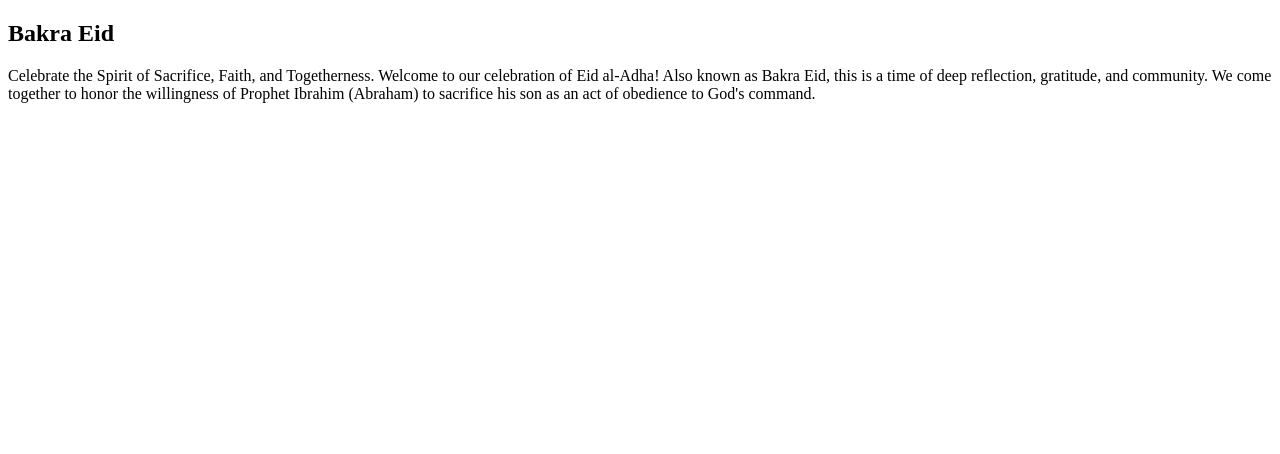
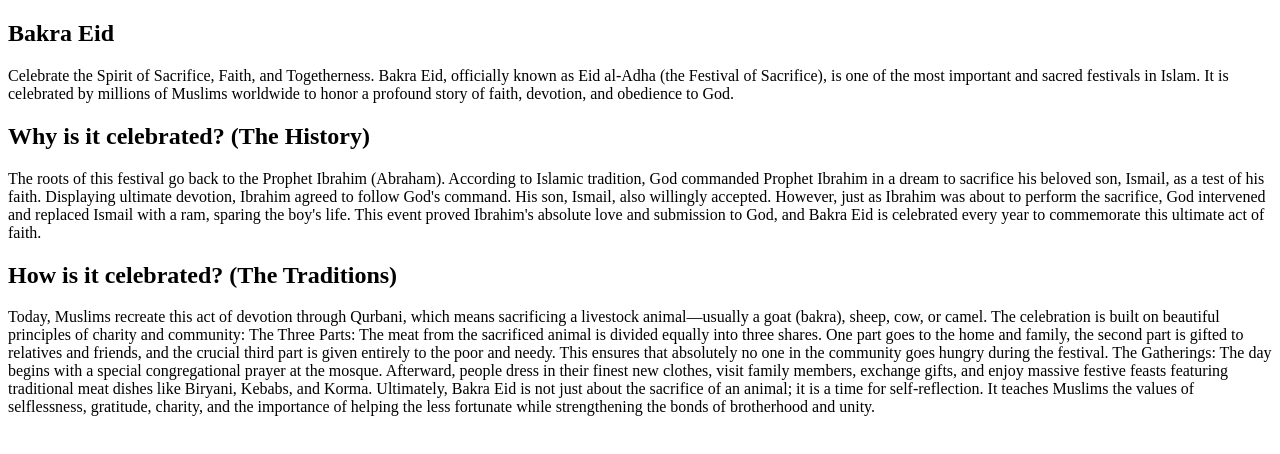
Before and after one commit to FahadBinJunaid/bakra-eid-website, a plain HTML site: page index.html in a window 1280 px wide. Drawn offline with Linux system fonts and the light colour scheme.

Commit message:
update home page

```diff
--- a/index.html
+++ b/index.html
@@ -9,12 +9,41 @@
 
 <body>
     <section>
-    <h1>Bakra Eid</h1>
-    <p>Celebrate the Spirit of Sacrifice, Faith, and Togetherness.
+        <h1>Bakra Eid</h1>
+        <p>Celebrate the Spirit of Sacrifice, Faith, and Togetherness.
+            Bakra Eid, officially known as Eid al-Adha (the Festival of Sacrifice), is one of the most important and
+            sacred festivals in Islam. It is celebrated by millions of Muslims worldwide to honor a profound story of
+            faith, devotion, and obedience to God.</p>
+    </section>
+    <section>
+        <h2>Why is it celebrated? (The History)</h2>
+        <p>The roots of this festival go back to the Prophet Ibrahim (Abraham). According to Islamic tradition, God
+            commanded Prophet Ibrahim in a dream to sacrifice his beloved son, Ismail, as a test of his faith.
+            Displaying ultimate devotion, Ibrahim agreed to follow God's command. His son, Ismail, also willingly
+            accepted. However, just as Ibrahim was about to perform the sacrifice, God intervened and replaced Ismail
+            with a ram, sparing the boy's life. This event proved Ibrahim's absolute love and submission to God, and
+            Bakra Eid is celebrated every year to commemorate this ultimate act of faith.</p>
+    </section>
+    <section>
+        <h2>How is it celebrated? (The Traditions)</h2>
+        <p>Today, Muslims recreate this act of devotion through Qurbani, which means sacrificing a livestock
+            animal—usually a goat (bakra), sheep, cow, or camel.
 
-        Welcome to our celebration of Eid al-Adha! Also known as Bakra Eid, this is a time of deep reflection,
-        gratitude, and community. We come together to honor the willingness of Prophet Ibrahim (Abraham) to sacrifice
-        his son as an act of obedience to God's command.</p>
+            The celebration is built on beautiful principles of charity and community:
+
+            The Three Parts: The meat from the sacrificed animal is divided equally into three shares. One part goes to
+            the home and family, the second part is gifted to relatives and friends, and the crucial third part is given
+            entirely to the poor and needy. This ensures that absolutely no one in the community goes hungry during the
+            festival.
+
+            The Gatherings: The day begins with a special congregational prayer at the mosque. Afterward, people dress
+            in their finest new clothes, visit family members, exchange gifts, and enjoy massive festive feasts
+            featuring traditional meat dishes like Biryani, Kebabs, and Korma.
+
+            Ultimately, Bakra Eid is not just about the sacrifice of an animal; it is a time for self-reflection. It
+            teaches Muslims the values of selflessness, gratitude, charity, and the importance of helping the less
+            fortunate while strengthening the bonds of brotherhood and unity.</p>
+    </section>
 </body>
 
 </html>
```
